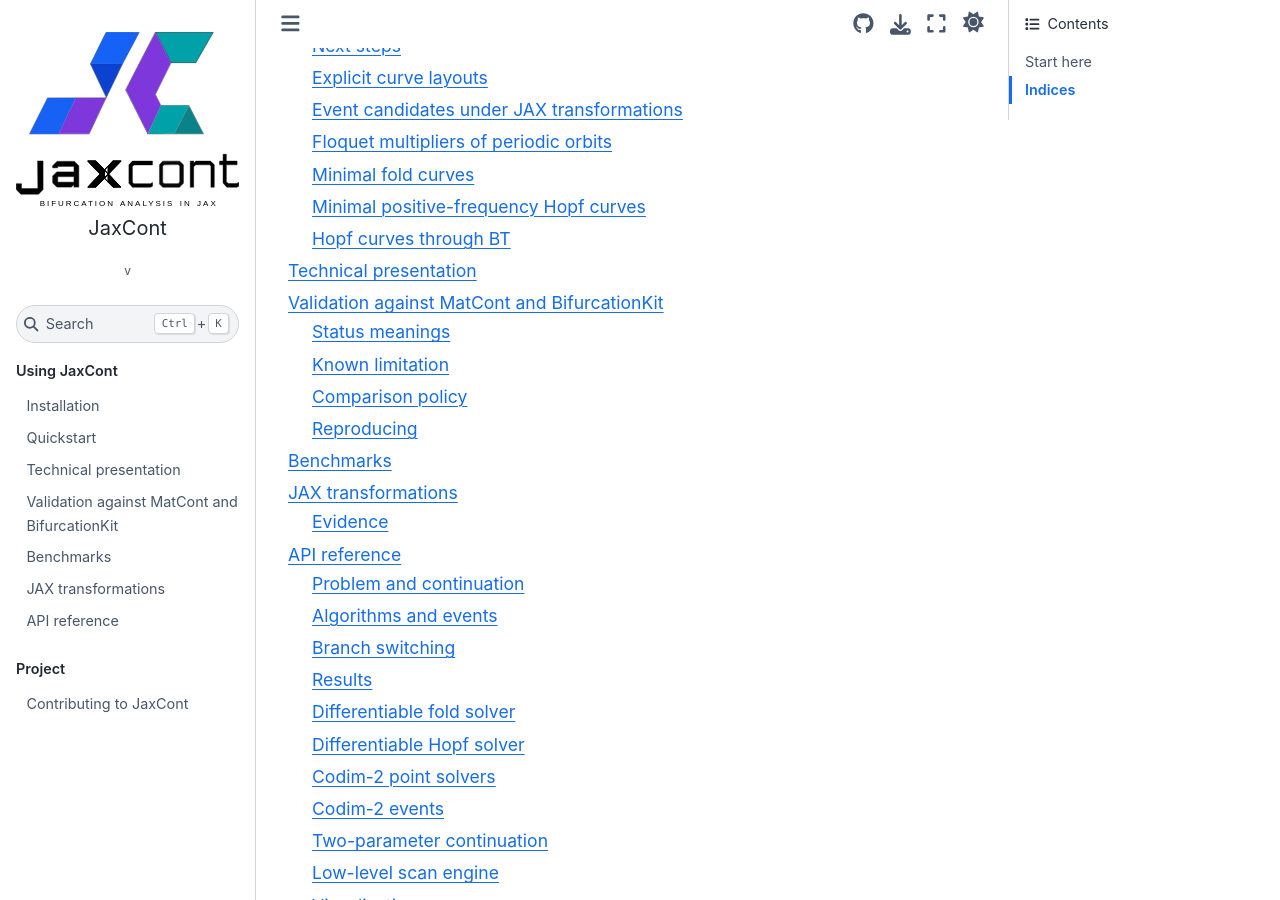
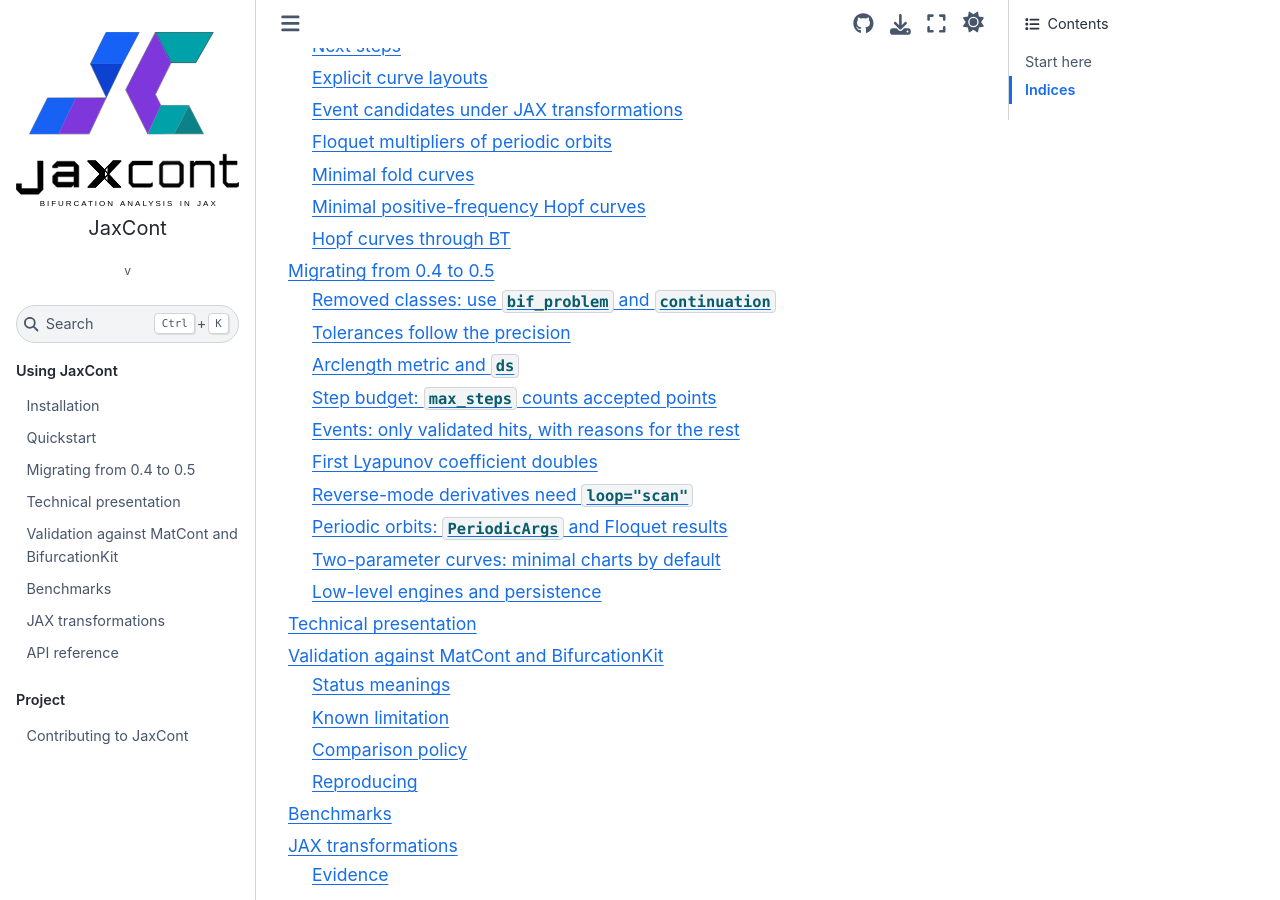
Before and after one commit to Ziaeemehr/JaxCont, a Sphinx documentation site: the page built from docs/source/index.rst, in a window 1280 px wide and 900 px high, scrolled down 1249 px. Built offline with Sphinx 7.4.7 and the Sphinx Book theme 1.1.4, drawn with Linux system fonts in a browser that asks for light colours; pages that are not in the unit, such as notebooks, are missing from menus; the version number could not be read and is left out; part of the change alters nothing that is shown.

Commit message:
docs: 0.4 -> 0.5 migration guide with runnable before/after examples (Task 4.2)
One section per user-visible breaking change: removed classes, dtype
tolerances, the 1/n_state metric and theta, the accepted-step budget,
validated/failed events and reasons, tracked spectral events, BP rank
ratio, doubled l1, reverse mode via loop='scan', PeriodicArgs and Floquet
(values, trivial_index), minimal curve charts and HopfCurveArgs anchors,
low-level engine signatures. Every 'after' block runs under
check_docs --snippets in float32 and float64. Also fixes the codim-2 event
description in the API reference and the quickstart reverse-mode advice.

Closes L1-F15, F21-F27, F29, F31-F37.

Co-Authored-By: Claude Opus 5.5 <noreply@anthropic.com>

```diff
--- a/docs/source/api/index.rst
+++ b/docs/source/api/index.rst
@@ -130,8 +130,15 @@ Codim-2 events
 --------------
 
 ``Event`` implementations usable via ``continuation(..., events=[...])`` on a
-fold or Hopf curve (see "Two-parameter continuation" below): each is a test
-function built on the matching direct solver above.
+fold or Hopf curve (see "Two-parameter continuation" below), each refined
+with the matching direct solver above. ``Cusp`` and ``GeneralizedHopf`` detect
+a sign change of a scalar test function (the fold or Lyapunov coefficient).
+``BogdanovTakens``, ``ZeroHopf`` and ``DoubleHopf`` are spectral: they follow
+continuously tracked modes (``scan(points)``), report a bracket only where one
+mode meets its condition at both ends, refine along that mode
+(``refine(..., mode=mode)``) and re-check the refined point's spectrum. Their
+``tolerance`` separates real from complex eigenvalues and defaults to the
+square root of the dtype's default tolerance.
 
 .. autoclass:: jaxcont.Cusp
 
--- a/docs/source/index.rst
+++ b/docs/source/index.rst
@@ -37,6 +37,7 @@ differentiable fold locations.
 
    installation
    quickstart
+   migration
    presentation
    auto_tutorials/index
    auto_validation/index
--- /dev/null
+++ b/docs/source/migration.rst
@@ -0,0 +1,286 @@
+Migrating from 0.4 to 0.5
+=========================
+
+This page shows, for each user-visible breaking change in 0.5.0, the old
+form and the new one. The complete list, including internal changes, is in
+the changelog. The "after" examples on this page run as written, one after
+the other, in float32 and float64.
+
+.. code-block:: python
+
+   import jax
+   import jax.numpy as jnp
+   import numpy as np
+
+   import jaxcont as jc
+
+
+   def cubic(u, p, args):
+       return jnp.array([p + u[0] - u[0] ** 3 / 3])
+
+Removed classes: use ``bif_problem`` and ``continuation``
+---------------------------------------------------------
+
+``NewtonSolver``, ``Corrector``, ``EquilibriumProblem``,
+``BoundaryValueProblem`` and ``Config`` (with its global helpers) are gone.
+
+.. illustrative
+
+.. code-block:: python
+
+   # 0.4
+   problem = EquilibriumProblem(rhs, u0, p0)
+   solver = NewtonSolver(tol=1e-8)
+
+.. code-block:: python
+
+   # 0.5
+   problem = jc.bif_problem(cubic, u0=jnp.array([-2.1038034027355366]), p0=-1.0)
+   settings = jc.ContinuationPar(ds=0.01, max_steps=600)
+   result = jc.continuation(problem, jc.PseudoArclength(), p_span=(-1.0, 1.0),
+                            settings=settings, events=[jc.Fold()])
+   assert result.status == "reached_end"
+
+Installation diagnostics remain in ``jaxcont.utils.config``.
+
+Tolerances follow the precision
+-------------------------------
+
+``ContinuationPar.newton_tol`` and the ``tol`` arguments of the point
+solvers, curve factories, ``branch_switch`` and ``dprc_curve`` default to
+``None``: ``1e-9`` in float64 and ``1e-5`` in float32. The old fixed defaults
+(``1e-6``/``1e-8``) are gone, and periodic problems no longer need an explicit
+``newton_tol=1e-5`` in float32. Pass a number only to override.
+
+Arclength metric and ``ds``
+---------------------------
+
+Pseudo-arclength continuation weights the state by ``1/n_state`` and the
+parameter by 1 (``ContinuationPar(theta=None)``). For a system with several
+states this changes the physical length of a step of size ``ds`` and the
+number of steps. ``theta=1.0`` restores the unweighted state geometry. A
+concrete ``theta`` that is not finite and positive raises ``ValueError``.
+
+.. code-block:: python
+
+   unweighted = jc.ContinuationPar(ds=0.01, max_steps=600, theta=1.0)
+   try:
+       jc.ContinuationPar(theta=0.0)
+   except ValueError as error:
+       print(error)
+
+Step budget: ``max_steps`` counts accepted points
+-------------------------------------------------
+
+Rejected steps no longer consume ``max_steps``. Total corrector attempts are
+bounded by ``ContinuationPar.max_attempts`` (default ``4 * max_steps``); the
+initial ``ds`` is clipped to ``[ds_min, ds_max]``, and a run stalls only when
+a step already attempted at ``ds <= ds_min`` fails. A seed that does not
+converge raises ``ValueError`` in eager mode. A zero-length ``p_span`` raises
+``ValueError``.
+
+.. code-block:: python
+
+   try:
+       jc.continuation(problem, p_span=(-1.0, -1.0), settings=settings)
+   except ValueError as error:
+       print(error)
+
+Events: only validated hits, with reasons for the rest
+------------------------------------------------------
+
+``result.events`` holds only validated hits (``EventHit.status ==
+"validated"``). A refinement that does not converge, leaves its bracket or
+fails the spectral re-check is an ``EventHit(status="failed")`` with
+``p = nan`` and ``info["reason"]`` in ``result.rejected_events``; the old
+``info["converged"] = False`` form is gone. ``result.status`` reports
+``"reached_end"``, ``"max_steps"``, ``"stalled"`` or ``"nonfinite"``.
+
+.. illustrative
+
+.. code-block:: python
+
+   # 0.4
+   folds = [e for e in result.events if e.info.get("converged", True)]
+
+.. code-block:: python
+
+   # 0.5
+   folds = [e for e in result.events if e.kind == "fold"]
+   assert all(e.status == "validated" for e in folds) and len(folds) == 2
+   for hit in result.rejected_events:
+       print(hit.kind, hit.info["reason"])
+
+Spectral events (``Hopf``, ``BP``, ``PeriodDoubling``, ``NeimarkSacker``,
+``BogdanovTakens``, ``ZeroHopf``, ``DoubleHopf``) detect on continuously
+tracked modes and expose ``scan(points)`` instead of ``test_function``;
+``select_candidate``, ``test_value``, ``near_unit_circle`` and ``near_critical``
+are removed. Their ``tolerance`` (the ``|Im|`` threshold between real and
+complex) defaults to ``sqrt`` of the dtype's default tolerance. Event
+deduplication merges two hits only when their brackets are adjacent and their
+states and parameters agree, so hits on different sheets at the same ``p``
+are both kept. ``hopf_point(..., eigenvalue=...)`` and
+``fold_point(..., null_vector=...)`` accept a seed for the tracked mode.
+
+``BP.rank_tolerance`` now thresholds a scale-invariant ratio (smallest
+singular value of ``[f_u | f_p]`` at the refined point over the largest on
+the bracket); its default ``None`` resolves to ``1e3 * default_tol``.
+Absolute thresholds tuned for 0.4 must be re-tuned.
+
+First Lyapunov coefficient doubles
+----------------------------------
+
+``lyapunov_coefficient`` and the Hopf event's ``info["l1"]`` use the
+MatCont/Kuznetsov convention (unit-norm ``q``, denominator ``2 * omega0``).
+Values are twice the 0.4 values: the standard cubic Hopf gives ``-2``, not
+``-1``. Multiply a tuned ``Hopf.l1_tolerance`` by two; the default is
+unchanged.
+
+.. code-block:: python
+
+   def hopf_normal_form(u, mu, args):
+       x, y = u
+       r2 = x * x + y * y
+       return jnp.array([mu * x - y - x * r2, x + mu * y - y * r2])
+
+
+   hopf = jc.continuation(jc.bif_problem(hopf_normal_form, u0=jnp.zeros(2), p0=-0.5),
+                          p_span=(-0.5, 0.5), settings=jc.ContinuationPar(ds=0.02, max_steps=200),
+                          events=[jc.Hopf()])
+   (hit,) = hopf.events
+   assert abs(float(hit.info["l1"]) + 2.0) < 1e-4 and hit.info["criticality"] == "supercritical"
+
+Reverse-mode derivatives need ``loop="scan"``
+---------------------------------------------
+
+Reverse mode through the default ``loop="while"`` engine raises a clear
+``ValueError``; select ``ContinuationPar(loop="scan")``. Forward mode works
+with both. Corrector iterations are not differentiated: a converged root
+carries the implicit-function derivative.
+
+.. code-block:: python
+
+   def endpoint(a, loop):
+       prob = jc.bif_problem(lambda u, p, args: jnp.array([p * u[0] - u[0] ** 3 + args]),
+                             u0=jnp.array([1.0]), p0=1.0, args=a)
+       run = jc.continuation(prob, p_span=(1.0, 2.0),
+                             settings=jc.ContinuationPar(ds=0.05, max_steps=40, loop=loop))
+       return run.branch.states[-1, 0]
+
+
+   gradient = jax.grad(lambda a: endpoint(a, "scan"))(0.1)
+   try:
+       jax.grad(lambda a: endpoint(a, "while"))(0.1)
+   except ValueError as error:
+       print(error)
+
+Periodic orbits: ``PeriodicArgs`` and Floquet results
+-----------------------------------------------------
+
+A periodic problem's ``args`` is a ``PeriodicArgs`` module (dynamic
+``u_ref_coll``, ``uref_prime_coll`` and ``user_args``; static ``raw_f`` and
+``mesh``) instead of the tuple ``(u_ref_coll, uref_prime_coll, raw_f, mesh)``.
+Your own data is ``args.user_args``, and ``raw_f`` is always called as
+``raw_f(u, p, user_args)``. ``PeriodDoubling`` and ``NeimarkSacker`` no longer
+take ``raw_f``/``mesh``; ``continuation`` passes them the problem's
+``PeriodicArgs``, and direct refinement without it raises ``ValueError``.
+PD/NS refinement now has a budget of 50 iterations and rejects an unfinished
+or unresolved bracket with ``reason="not_converged"``; the corrected point and
+its critical multiplier (``info["multiplier"]``) are re-checked.
+``branch_switch_pd`` scales its seed and verifies the doubling with the
+mean-removed orbit ``u - mean(u)``, so results change for orbits that are not
+centred on the origin.
+
+.. illustrative
+
+.. code-block:: python
+
+   # 0.4
+   u_ref, du_ref, raw_f, mesh = problem.args
+   multipliers = floquet_multipliers(raw_f, mesh, U, p, eigen_solver)
+   events = [jc.PeriodDoubling(raw_f=raw_f, mesh=mesh)]
+
+.. code-block:: python
+
+   # 0.5
+   from jaxcont.stability.floquet import ProductFloquet, floquet_multipliers, floquet_stable
+
+
+   def radial(u, rho, args):
+       x, y = u
+       r2 = x * x + y * y
+       return jnp.array([(rho - r2) * x - y, (rho - r2) * y + x])
+
+
+   t = np.linspace(0.0, 2 * np.pi, 60, endpoint=False)
+   mesh = jc.Collocation(ntst=10, ncol=4)
+   orbit = jc.periodic_orbit_problem(radial, np.stack([np.cos(t), np.sin(t)], axis=1), t,
+                                     2 * np.pi, 1.0, mesh)
+   user_args = orbit.args.user_args
+   values, trivial_index = floquet_multipliers(radial, mesh, orbit.u0, orbit.p0, args=user_args)
+   assert bool(floquet_stable(values[None], jnp.array([trivial_index]))[0])
+   product = floquet_multipliers(radial, mesh, orbit.u0, orbit.p0, ProductFloquet(), args=user_args)
+   events = [jc.PeriodDoubling(), jc.NeimarkSacker()]
+
+``floquet_multipliers`` returns ``(multipliers, trivial_index)`` and
+``branch_floquet_multipliers`` the batched pair; the trivial multiplier is the
+one whose eigenvector aligns with the flow, not the value nearest one, and
+``floquet_stable(multipliers, trivial_index)`` needs those indices. The fifth
+positional argument is a Floquet strategy (default ``PeriodicSchur()``); wrap
+a matrix eigen solver as ``ProductFloquet(eigen_solver)`` to keep the old
+monodromy-matrix path. ``interval_propagators(..., args=...)`` and
+``monodromy_matrix(..., args=...)`` now pass ``args`` to the right-hand side.
+
+Eager ``periodic_orbit_problem`` construction raises ``ValueError`` for a
+nonpositive ``period0``, a trajectory shorter than ``0.95 * period0``, failed
+refinement, or a refined orbit of near-zero amplitude.
+
+Two-parameter curves: minimal charts by default
+-----------------------------------------------
+
+``fold_curve_problem`` and ``hopf_curve_problem`` default to
+``formulation="minimal"``: a fold curve state is ``(u, p_fixed)`` (width
+``n + 1``) and a Hopf curve state ``(u, p_fixed, omega)`` (width ``n + 2``).
+Decode them with ``unpack_minimal_fold_curve`` / ``unpack_minimal_hopf_curve``,
+or select ``formulation="extended"`` for the 0.4 eigenvector charts. The
+minimal Hopf chart cannot cross a Bogdanov-Takens point; use
+``formulation="bt"`` to pass it. The problem's ``args`` wraps your data
+(``FoldCurveArgs`` / ``HopfCurveArgs``, with your data in ``user_args``), and
+curve layouts are carried as static ``CurveLayout`` metadata. On an extended
+Hopf chart, ``HopfCurveArgs`` also holds the eigenvector anchors
+``q1_anchor`` / ``q2_anchor`` of the phase condition, which are re-anchored
+after every accepted point; build the problem with the factory rather than by
+hand. Manually built curve ``BranchPoint``/``Branch`` objects must supply a
+``CurveLayout``.
+
+.. illustrative
+
+.. code-block:: python
+
+   # 0.4
+   u, p_fixed, v = unpack_fold_curve(state, n)
+
+.. code-block:: python
+
+   # 0.5
+   from jaxcont.bifurcations.curves import unpack_minimal_fold_curve
+
+
+   def cusp_normal_form(u, p, args):
+       return jnp.array([p[0] + p[1] * u[0] - u[0] ** 3])
+
+
+   fold_curve = jc.fold_curve_problem(cusp_normal_form, jnp.array([1.0]), jnp.array([-2.0, 3.0]))
+   assert fold_curve.curve_layout.formulation == "minimal" and fold_curve.u0.shape == (2,)
+   u, p_fixed = unpack_minimal_fold_curve(fold_curve.u0, n=fold_curve.curve_layout.n)
+
+Low-level engines and persistence
+---------------------------------
+
+``pseudo_arclength_scan`` / ``natural_scan`` take a static ``step_update`` (or
+``None``) right after ``f``, dynamic ``args`` right after ``p_end`` and a
+trailing ``max_attempts``; ``f`` is called as ``f(u, p, args)``. Positional
+calls must insert the new arguments. Saved event metadata stores complex
+values as ``[real, imaginary]`` pairs; decode with ``complex(*pair)``.
+``analyze_stability`` selects the dominant eigenvalue by maximum real part,
+also for unsorted input.
--- a/docs/source/quickstart.rst
+++ b/docs/source/quickstart.rst
@@ -96,10 +96,12 @@ differentiation, so its output supports reverse-mode AD:
    print(fold_p(theta))             # 0.25
    print(jax.grad(fold_p)(theta))   # 0.5
 
-Use ``jax.jacfwd`` for sensitivities through the whole-loop scan itself;
-reverse-mode differentiation through JAX's dynamic ``lax.while_loop`` is not
-supported. :doc:`auto_tutorials/plot_08_differentiable` demonstrates both
-paths and a gradient-based inverse-design loop.
+Forward mode (``jax.jacfwd``, ``jax.jvp``) works through a whole
+continuation with either loop option. Reverse mode (``jax.grad``) needs
+``ContinuationPar(loop="scan")``, a bounded ``lax.scan``; through the default
+``loop="while"`` it raises ``ValueError``. See :doc:`migration` and
+:doc:`transformations`; :doc:`auto_tutorials/plot_08_differentiable`
+demonstrates both paths and a gradient-based inverse-design loop.
 
 Precision
 ---------
```
